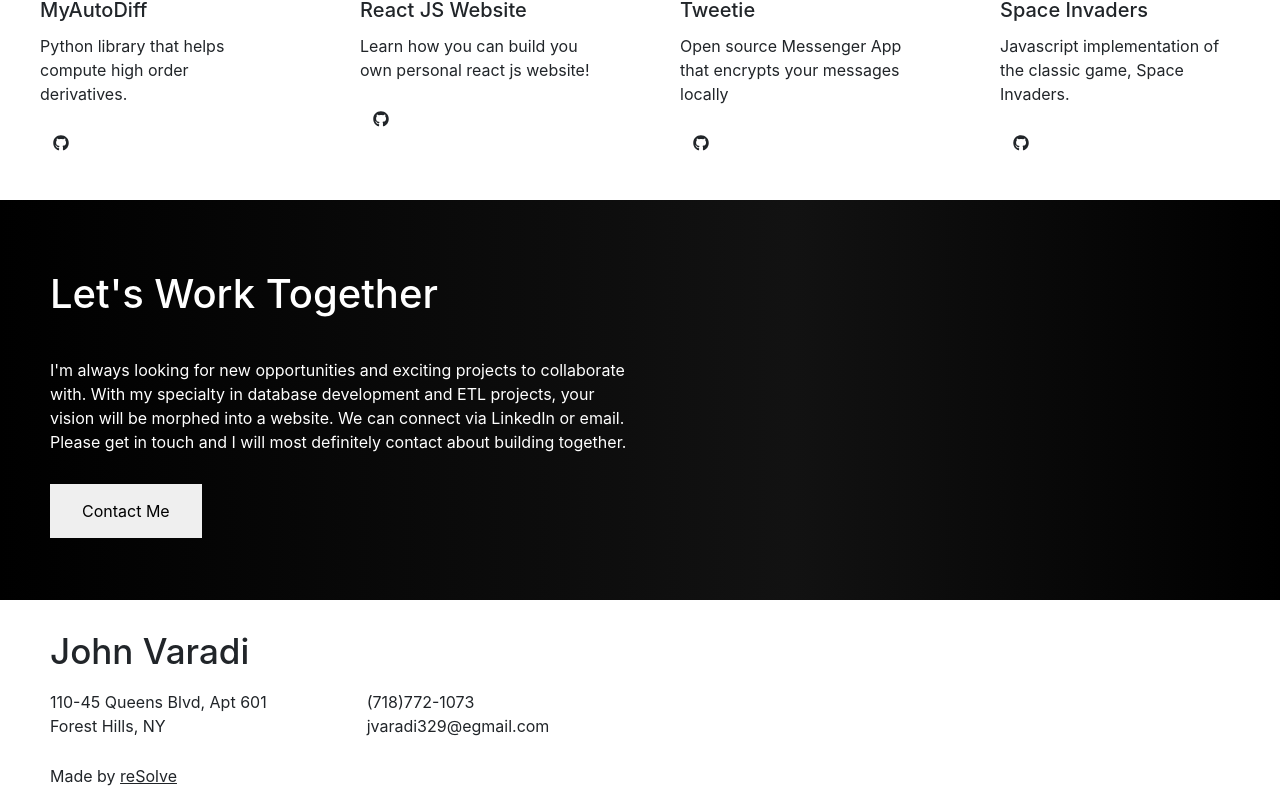
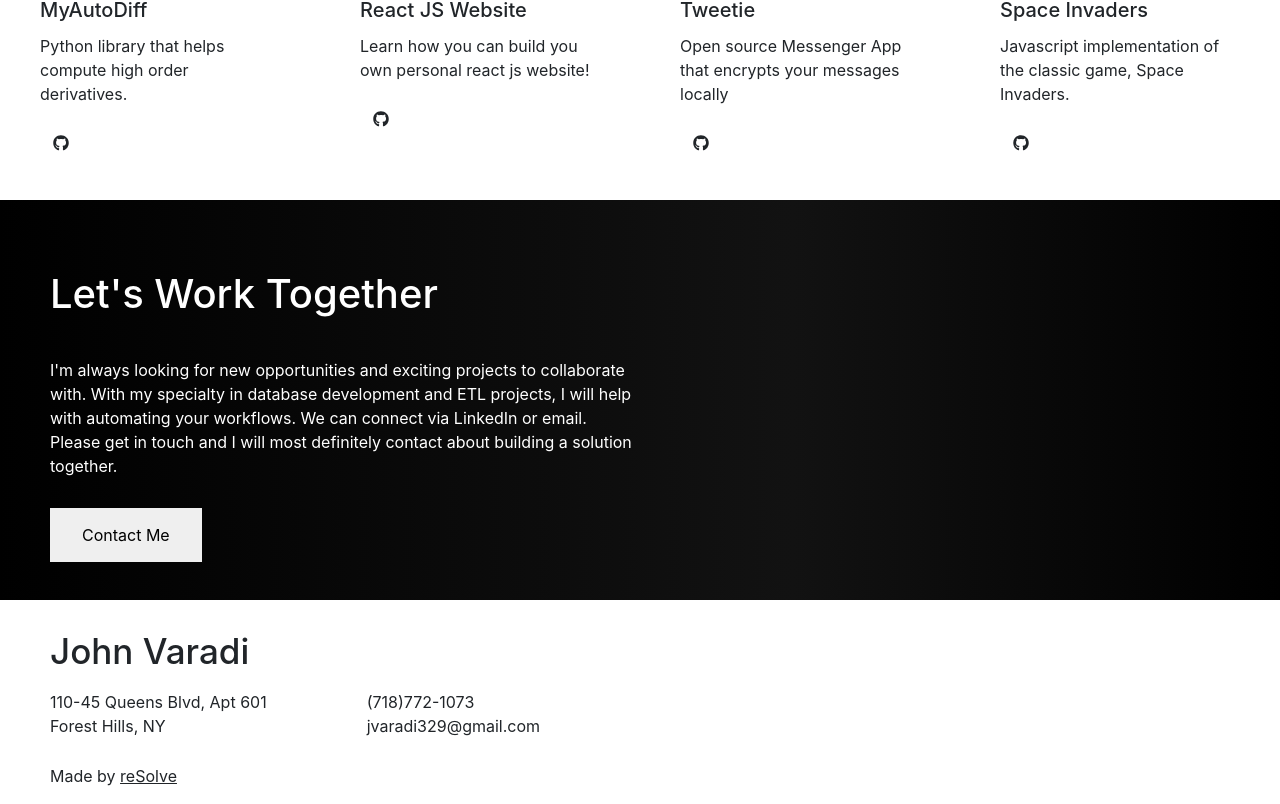
Before and after one commit to jvaradi-qc/portfolio-react-project, a React (Create React App) app: page / in a window 1280 px wide. Shown: the part 2535-3339 px from the top of the page. Built offline with nearby package versions, Linux system fonts and the light colour scheme; a web font is replaced by a local one.

Commit message:
updated contact page

```diff
--- a/src/Contact/contact.js
+++ b/src/Contact/contact.js
@@ -9,10 +9,10 @@ class Contact extends Component {
           <h1 className="contact-title"> Let's Work Together </h1>
           <p classname="contact-body">
             I'm always looking for new opportunities and exciting projects to
-            collaborate with. With my specialty in database development and ETL projects, your vision
-            will be morphed into a website. We can connect via LinkedIn or
+            collaborate with. With my specialty in database development and ETL projects, I will
+            help with automating your workflows. We can connect via LinkedIn or
             email. Please get in touch and I will most definitely contact about
-            building together.
+            building a solution together.
           </p>
           <button className="contact-btn">Contact Me</button>
         </div>
@@ -25,7 +25,7 @@ class Contact extends Component {
             </p>
             <p>
               (718)772-1073 <br />
-              jvaradi329@egmail.com
+              jvaradi329@gmail.com
             </p>
           </div>
           <p>
```
Also changed, not shown: 1 other file (tests, documents, lock files or other folders).
